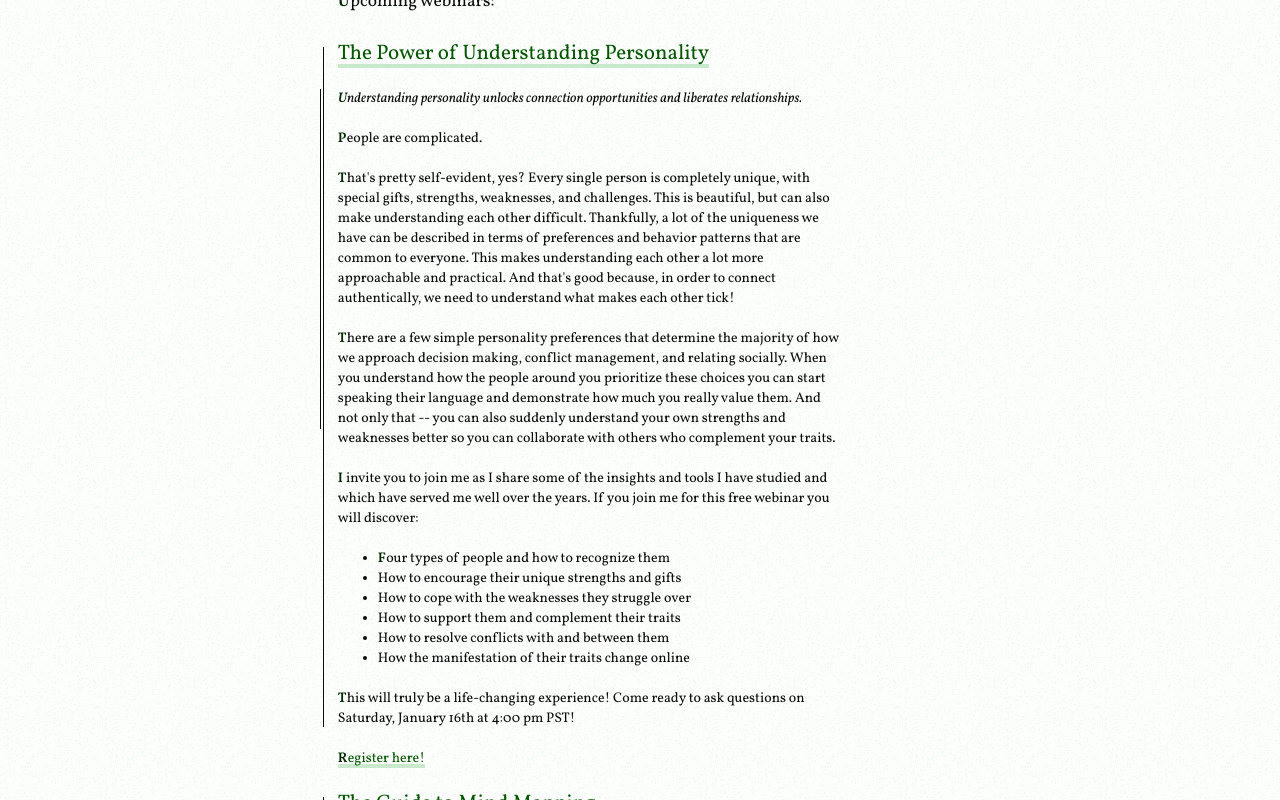
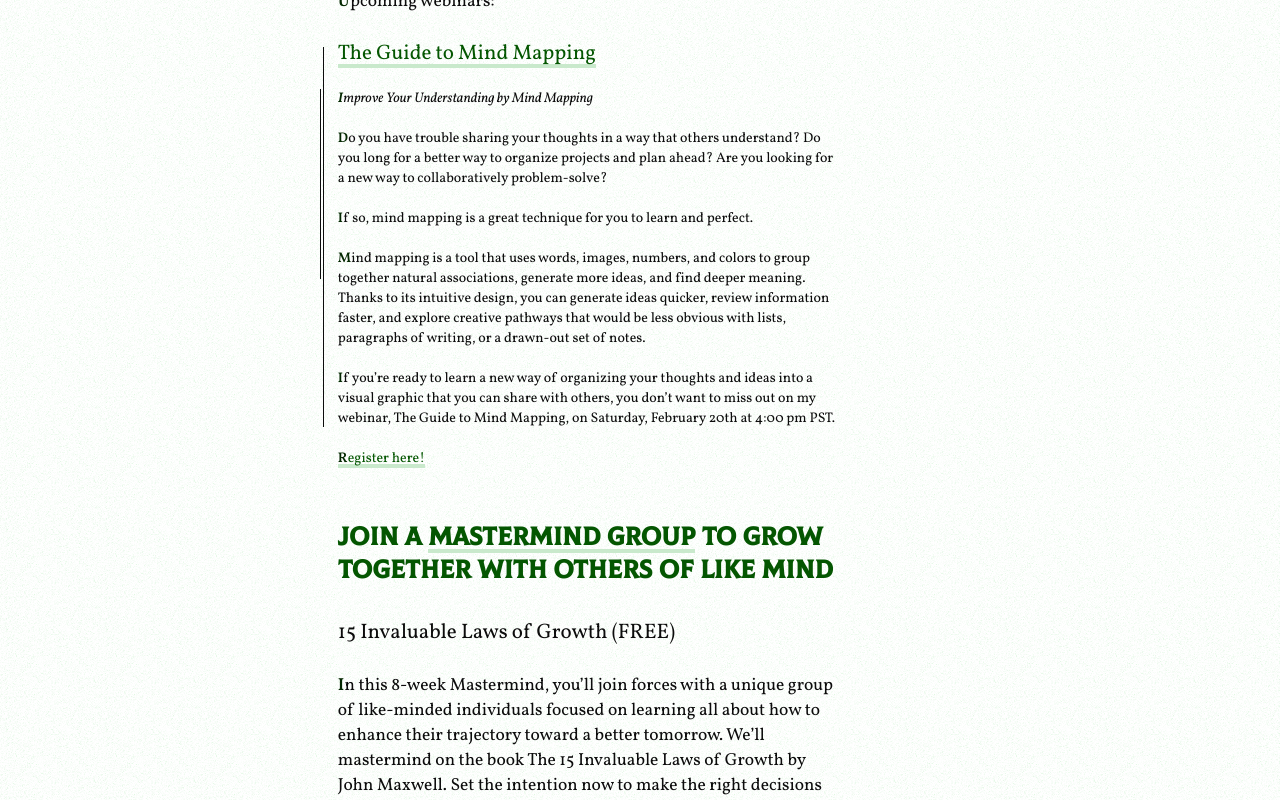
Before and after one commit to MonkeyDZeke/opheron, a Next.js app: page /upcoming in a window 1280 px wide. Shown: the part 1480-2280 px from the top of the page. Built offline with nearby package versions, Linux system fonts and the light colour scheme.

Commit message:
removing past webinar

```diff
--- a/pages/upcoming.tsx
+++ b/pages/upcoming.tsx
@@ -20,44 +20,6 @@ export default function Upcoming() {
             <h4>I present a new free webinar every 3rd Saturday of the month at 4pm PST</h4>
             <p>Upcoming webinars:</p>
             <dl>
-              <dt>
-                <a href="https://opheron.leadingthebest.com/UMCW0001" target="_blank" rel="noreferrer">
-                  The Power of Understanding Personality
-                </a>
-              </dt>
-              <dd>
-                <p><i>Understanding personality unlocks connection opportunities and liberates relationships.</i></p>
-                <p>People are complicated.</p>
-                <p>That's pretty self-evident, yes? Every single person is completely unique, with
-                  special gifts, strengths, weaknesses, and challenges. This is beautiful, but can
-                  also make understanding each other difficult. Thankfully, a lot of the uniqueness
-                  we have can be described in terms of preferences and behavior patterns that are
-                  common to everyone. This makes understanding each other a lot more approachable
-                  and practical. And that's good because, in order to connect authentically, we
-                  need to understand what makes each other tick!</p>
-                <p>There are a few simple personality preferences that determine the majority of
-                  how we approach decision making, conflict management, and relating socially.
-                  When you understand how the people around you prioritize these choices you can
-                  start speaking their language and demonstrate how much you really value them.
-                  And not only that -- you can also suddenly understand your own strengths and
-                  weaknesses better so you can collaborate with others who complement your traits.</p>
-                <p>I invite you to join me as I share some of the insights and tools I have
-                  studied and which have served me well over the years. If you join me for this
-                  free webinar you will discover:</p>
-                <p>
-                  <ul>
-                    <li>Four types of people and how to recognize them</li>
-                    <li>How to encourage their unique strengths and gifts</li>
-                    <li>How to cope with the weaknesses they struggle over</li>
-                    <li>How to support them and complement their traits</li>
-                    <li>How to resolve conflicts with and between them</li>
-                    <li>How the manifestation of their traits change online</li>
-                  </ul>
-                </p>
-                <p>This will truly be a life-changing experience! Come ready to ask questions
-                  on Saturday, January 16th at 4:00 pm PST!</p>
-                <p><a href="https://opheron.leadingthebest.com/UMCW0001" target="_blank" rel="noreferrer">Register here!</a></p>
-              </dd>
               <dt>
                 <a href="https://opheron.leadingthebest.com/GMMW0001" target="_blank" rel="noreferrer">
                   The Guide to Mind Mapping
```
